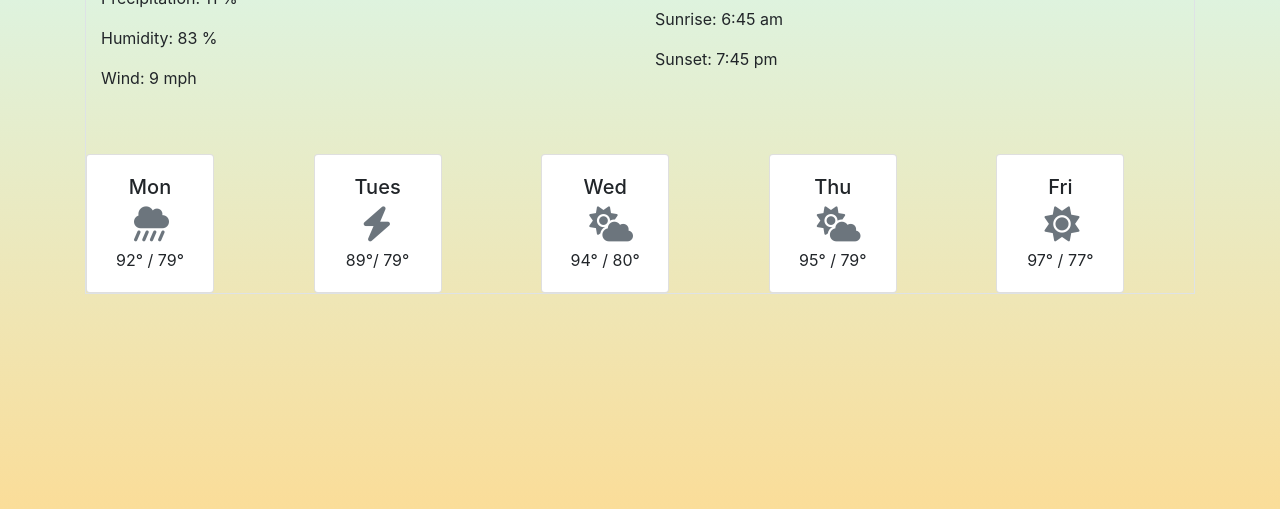
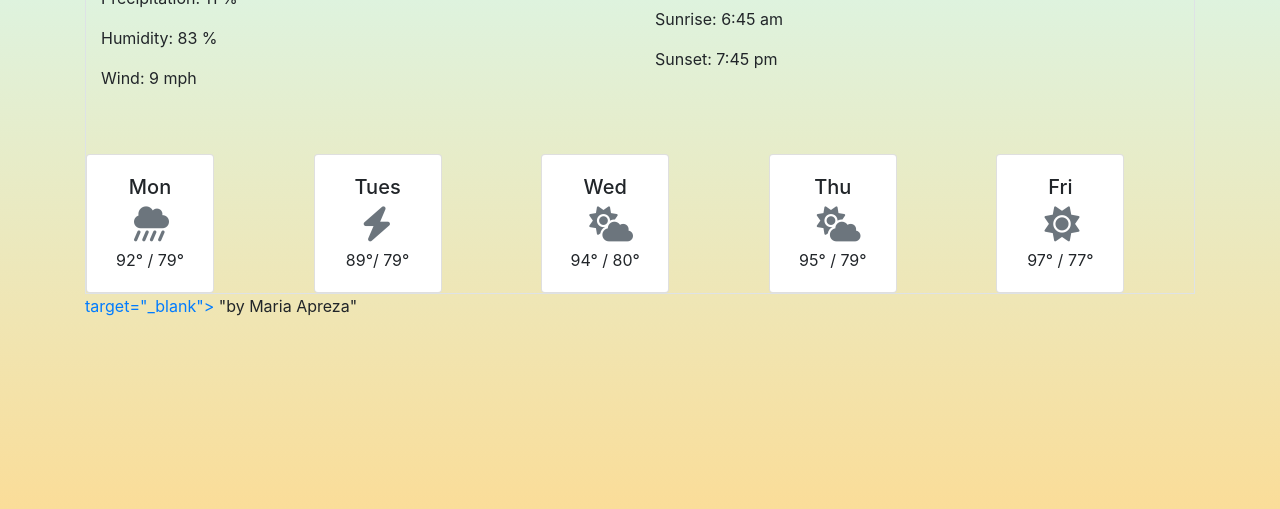
Before and after one commit to mariaapre/1st-project-weatherapp, a plain HTML site: page index.html in a window 1280 px wide. Shown: the part 241-750 px from the top of the page. Drawn offline with nearby package versions, Linux system fonts and the light colour scheme; no server answers; a web font is replaced by a local one.

Commit message:
Added a direct link to GitHub

```diff
--- a/index.html
+++ b/index.html
@@ -120,7 +120,7 @@
         </div>
       </div>
       </div>
-
+<p> <a href="https://github.com/mariaapre/1st-project-weatherapp"> target="_blank"></a> "by Maria Apreza" </p>
     </div>
     <script src="src/index.js"></script>
   </body>
```
Also changed, not shown: ._index.html.
